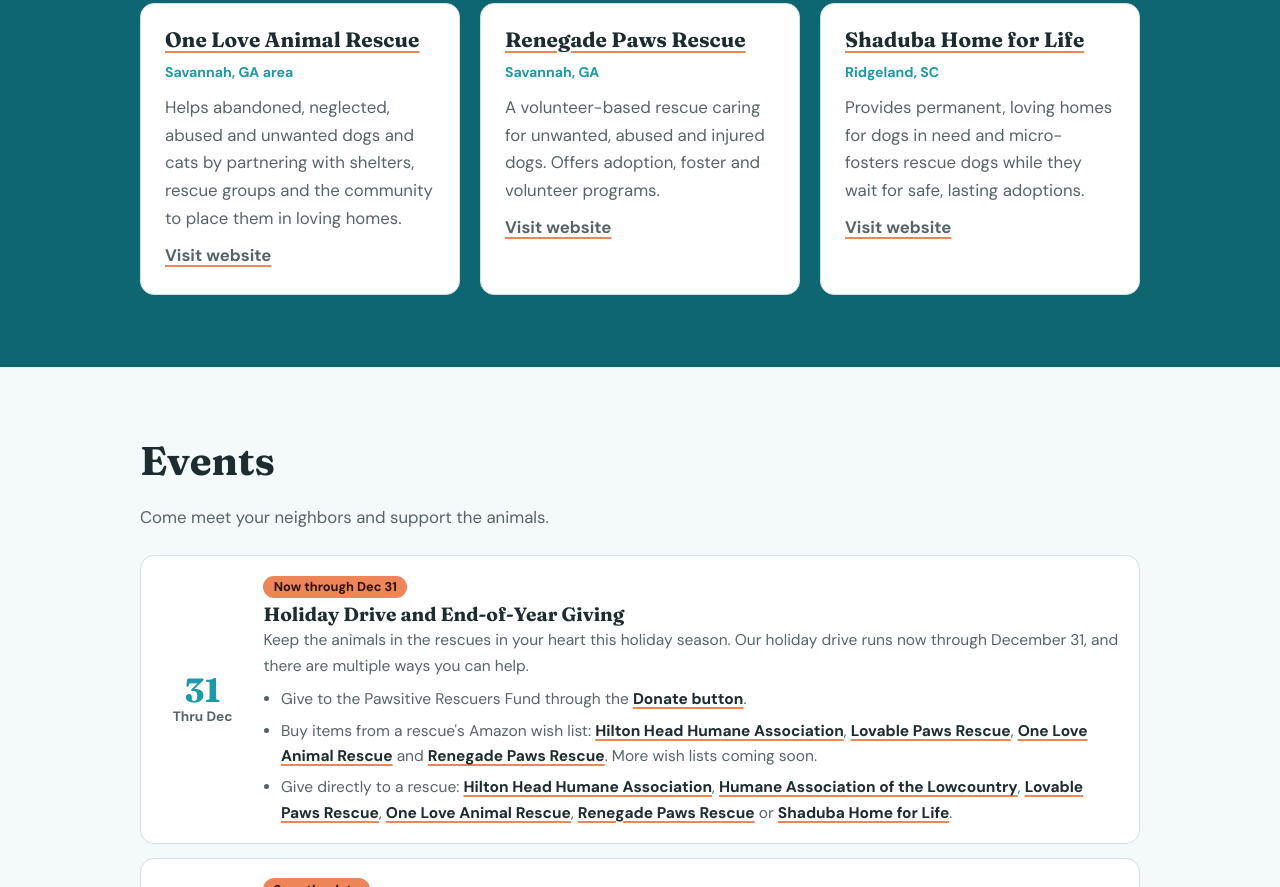
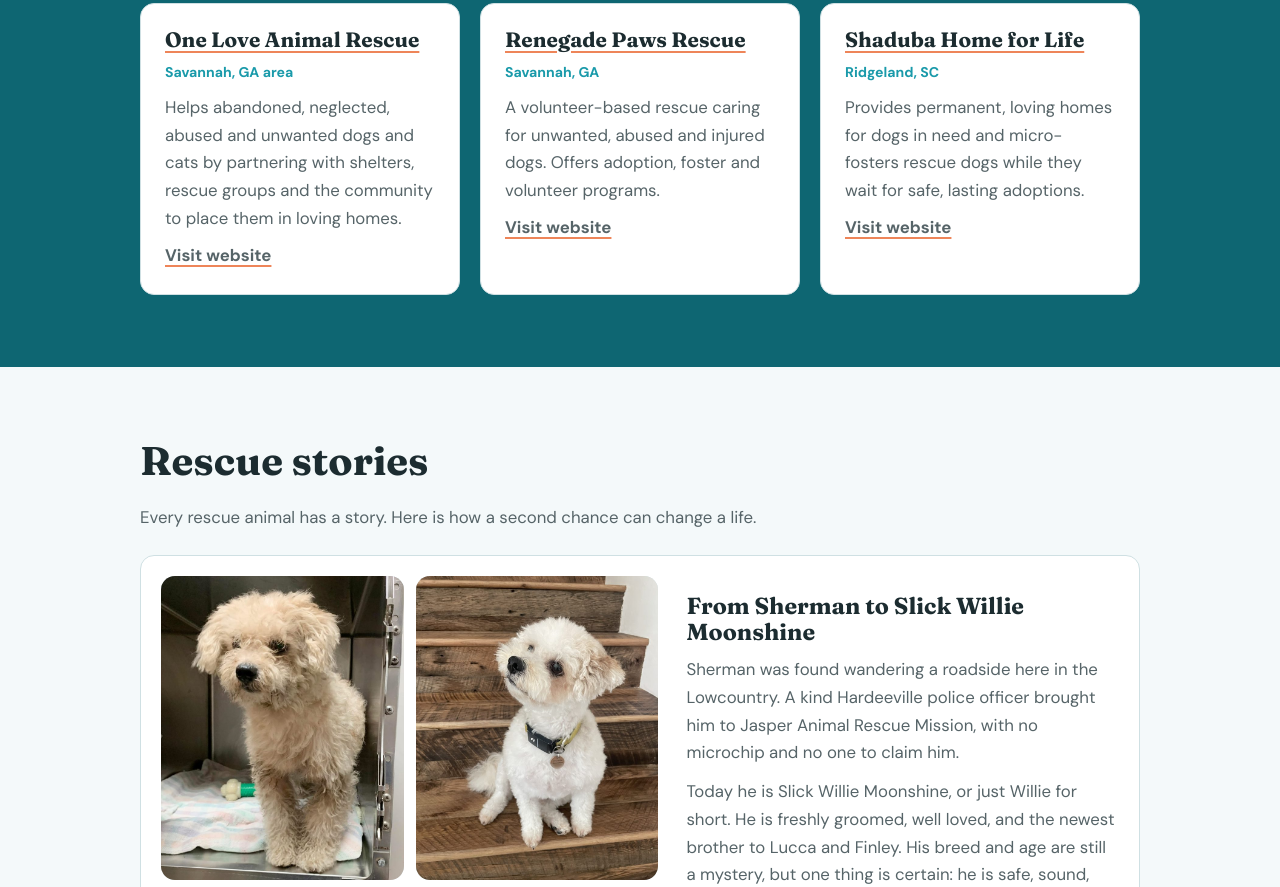
Before and after one commit to Pawsitive-Rescuers/pawsitive-rescuers, a plain HTML site: page index.html in a window 1280 px wide. Shown: the part 1913-2800 px from the top of the page. Drawn offline with Linux system fonts and the light colour scheme.

Commit message:
Add Rescue Stories section with Slick Willie Moonshine before/after
Co-Authored-By: Claude Opus 5.5 <noreply@anthropic.com>
Claude-Session: https://claude.ai/code/session_01VNw7gQh4a1XHgNkfEocN36

```diff
--- a/index.html
+++ b/index.html
@@ -73,12 +73,13 @@ dialog#lb::backdrop{background:rgba(0,0,0,.82)}
 .partners{margin-top:2rem}.partners h3{font-size:1.3rem}.partners ul{list-style:none;margin:0;padding:0;display:flex;flex-wrap:wrap;gap:.6rem}.partners li{background:var(--surface);border:1px solid var(--line);border-radius:999px;padding:.35rem 1rem;font-size:.95rem}.partners a{font-weight:700;text-decoration-color:var(--coral);text-underline-offset:4px;text-decoration-thickness:2px}
 .band .card{color:var(--ink)}.featured{display:grid;gap:1.8rem;margin-top:1.5rem}.featured figure{margin:0;max-width:920px}.featured figure.dog{max-width:420px}.featured figcaption{font-size:1rem}.more-h{margin:2.5rem 0 0;font-size:1.3rem}
 #join .btn{display:inline-flex;align-items:center;gap:.55rem}
+.stories{display:grid;gap:1.5rem;margin-top:1.5rem}.story{display:grid;grid-template-columns:minmax(0,1.15fr) minmax(0,1fr);gap:1.75rem;align-items:center;background:var(--surface);border:1px solid var(--line);border-radius:14px;padding:1.25rem}.ba{display:grid;grid-template-columns:1fr 1fr;gap:.75rem}.ba figure{margin:0}.ba figcaption{font-size:.88rem;color:var(--muted);margin-top:.45rem}.ba figcaption .tag{margin:0 .3rem 0 0}.story h3{font-size:1.45rem}.story-text p{color:var(--muted);margin:0}.story-text p+p{margin-top:.7rem}@media (max-width:760px){.story{grid-template-columns:1fr}}
 .ev ul.ways{margin:.5rem 0 0;padding-left:1.1rem;color:var(--muted);font-size:.97rem}.ev ul.ways li+li{margin-top:.35rem}.ev ul.ways a{color:var(--ink);font-weight:700;text-decoration-color:var(--coral);text-underline-offset:3px;text-decoration-thickness:2px}
 </style>
 </head>
 <body>
 <nav aria-label="Main"><div class="wrap"><b>Pawsitive Rescuers PB</b>
-<ul><li><a href="#about">About</a></li><li><a href="#rescues">Rescues</a></li><li><a href="#events">Events</a></li><li><a href="#photos">Photos</a></li><li><a href="#join">Join</a></li><li><a href="#donate">Donate</a></li></ul></div></nav>
+<ul><li><a href="#about">About</a></li><li><a href="#rescues">Rescues</a></li><li><a href="#stories">Stories</a></li><li><a href="#events">Events</a></li><li><a href="#photos">Photos</a></li><li><a href="#join">Join</a></li><li><a href="#donate">Donate</a></li></ul></div></nav>
 
 <header class="hero"><div class="wrap">
 <div>
@@ -112,6 +113,24 @@ dialog#lb::backdrop{background:rgba(0,0,0,.82)}
 <div class="card"><h3><a href="https://www.renegadepawsrescue.org/" target="_blank" rel="noopener">Renegade Paws Rescue</a></h3><p class="loc">Savannah, GA</p><p>A volunteer-based rescue caring for unwanted, abused and injured dogs. Offers adoption, foster and volunteer programs.</p><p class="more"><a href="https://www.renegadepawsrescue.org/" target="_blank" rel="noopener">Visit website</a></p></div>
 <div class="card"><h3><a href="https://shadubahomeforlife.org/" target="_blank" rel="noopener">Shaduba Home for Life</a></h3><p class="loc">Ridgeland, SC</p><p>Provides permanent, loving homes for dogs in need and micro-fosters rescue dogs while they wait for safe, lasting adoptions.</p><p class="more"><a href="https://shadubahomeforlife.org/" target="_blank" rel="noopener">Visit website</a></p></div>
 </div></div></section>
+
+<section id="stories"><div class="wrap">
+<h2>Rescue stories</h2>
+<p class="lead">Every rescue animal has a story. Here is how a second chance can change a life.</p>
+<div class="stories">
+<article class="story">
+<div class="ba">
+<figure><button type="button" class="ph" aria-label="Enlarge photo: Sherman at the shelter"><img src="images/sherman-before.jpg" alt="Sherman, a scruffy cream-colored dog, standing in a shelter kennel." loading="lazy"></button><figcaption><span class="tag past">Before</span> Sherman at the shelter</figcaption></figure>
+<figure><button type="button" class="ph" aria-label="Enlarge photo: Slick Willie Moonshine at home"><img src="images/willie-after.jpg" alt="Slick Willie Moonshine, freshly groomed and fluffy white, sitting on a wooden staircase at home." loading="lazy"></button><figcaption><span class="tag">After</span> Slick Willie Moonshine at home</figcaption></figure>
+</div>
+<div class="story-text">
+<h3>From Sherman to Slick Willie Moonshine</h3>
+<p>Sherman was found wandering a roadside here in the Lowcountry. A kind Hardeeville police officer brought him to Jasper Animal Rescue Mission, with no microchip and no one to claim him.</p>
+<p>Today he is Slick Willie Moonshine, or just Willie for short. He is freshly groomed, well loved, and the newest brother to Lucca and Finley. His breed and age are still a mystery, but one thing is certain: he is safe, sound, and home.</p>
+</div>
+</article>
+</div>
+</div></section>
 
 <section id="events"><div class="wrap">
 <h2>Events</h2>
@@ -182,7 +201,7 @@ dialog#lb::backdrop{background:rgba(0,0,0,.82)}
 <footer><div class="wrap">Pawsitive Rescuers, Palmetto Bluff, SC. The Pawsitive Rescuers Fund is administered by the Community Foundation of the Lowcountry, a 501(c)(3) public charity.</div></footer>
 <script>
 (function(){var lb=document.getElementById("lb");if(!lb||!lb.showModal)return;var big=lb.querySelector("img");
-document.getElementById("photos").addEventListener("click",function(e){var i=e.target.closest(".ph img");if(!i)return;big.src=i.src;big.alt=i.alt;lb.showModal()});
+document.addEventListener("click",function(e){var i=e.target.closest(".ph img");if(!i)return;big.src=i.src;big.alt=i.alt;lb.showModal()});
 document.getElementById("lbx").addEventListener("click",function(){lb.close()});
 lb.addEventListener("click",function(e){if(e.target===lb)lb.close()});})();
 </script>
```
Also changed, not shown: images/sherman-before.jpg (added), images/willie-after.jpg (added).
